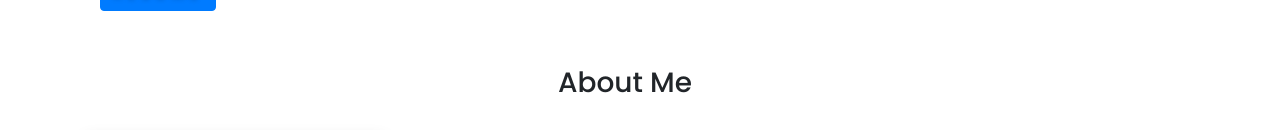
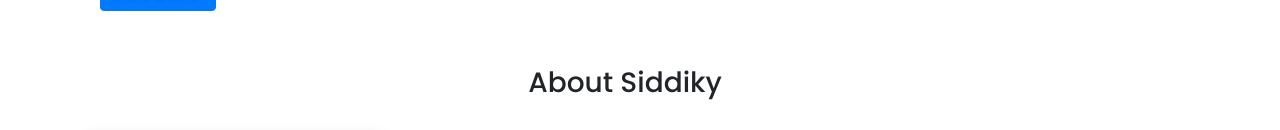
Before and after one commit to NA-Siddiky/SiddikyPortfolio, a React (Create React App) app: page / in a window 1280 px wide. Shown: the part 527-657 px from the top of the page. Built offline with nearby package versions, Linux system fonts and the light colour scheme.

Commit message:
changing style

```diff
--- a/src/components/Home/About/About.js
+++ b/src/components/Home/About/About.js
@@ -12,7 +12,7 @@ const About = () => {
         <section className="row g-0 w-100 styleOfAbout" id="about">
             <div className="container about-section d-flex flex-wrap">
                 <div className="sectionAbout">
-                    <h3>About Me</h3>
+                    <h3>About Siddiky</h3>
                 </div>
 
                 <div className="col-md-6 about-img">
```
